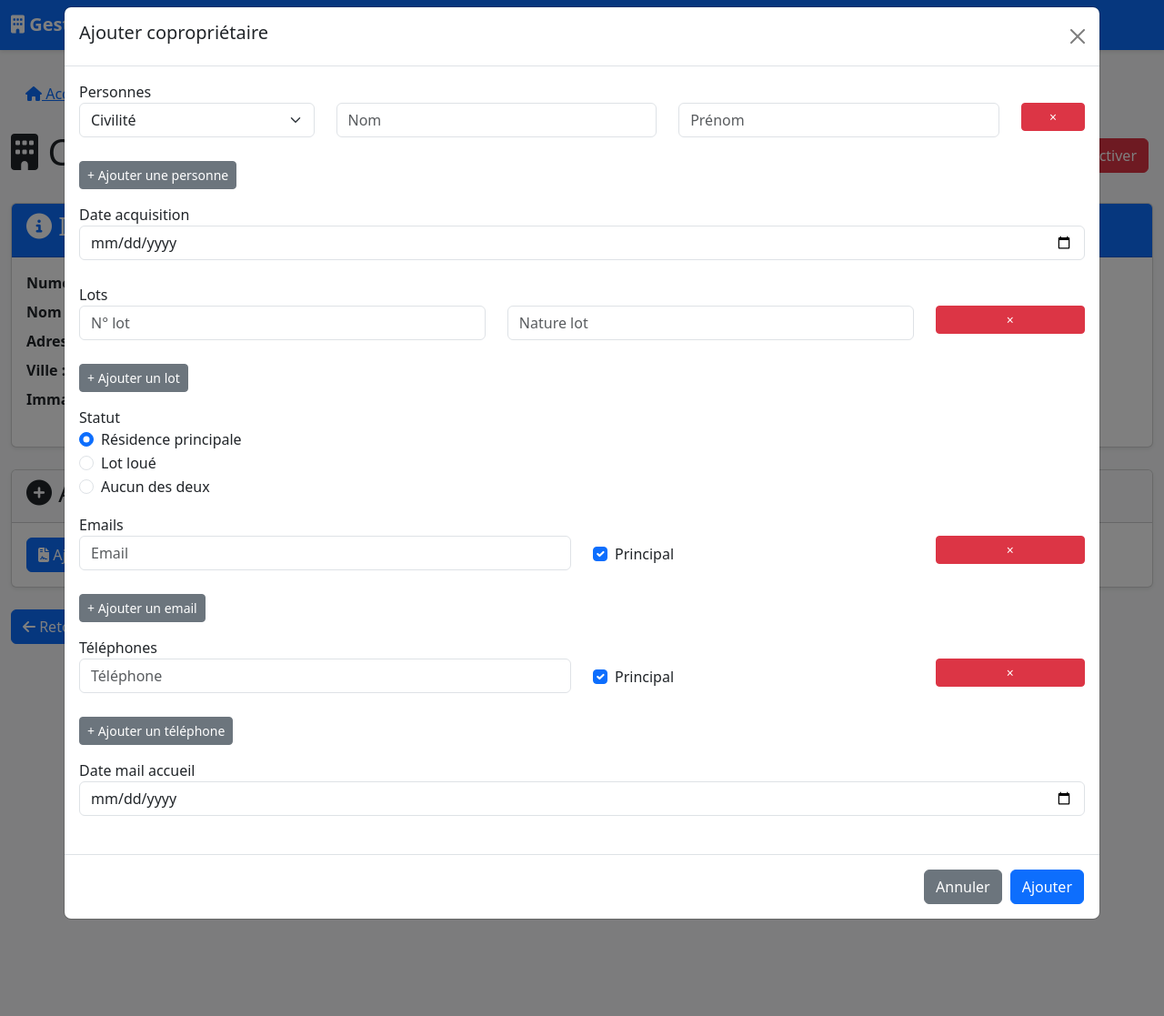
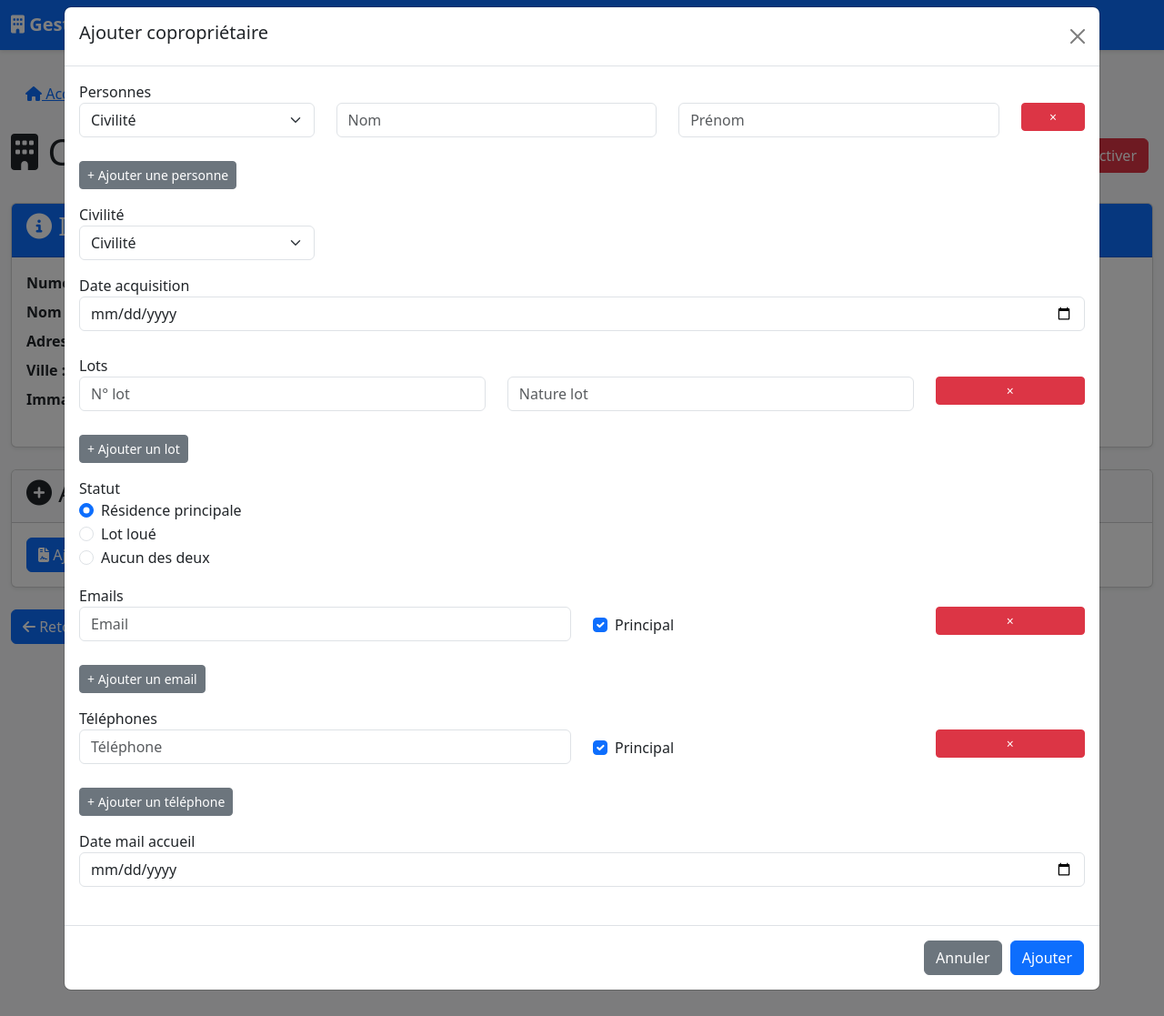
Before and after one commit to Keko-creator/copro_manager, a Flask app: page /copropriete/1 in a window 1280 px wide, after a click on "Ajouter un copropriétaire". Shown: the part 21-1138 px from the top of the page at 91% size. Run offline with Flask 3, Linux system fonts and the light colour scheme.

Commit message:
Fix civilités: ajout des champs civilite_id et locataire_civilite_id pour les copropriétaires. Remplacement de Mademoiselle par Madame dans les civilités par défaut.
Co-authored-by: Keko-creator <Keko-creator@users.noreply.github.com>

```diff
--- a/copro_manager/app.py
+++ b/copro_manager/app.py
@@ -80,6 +80,7 @@ class Prestation(db.Model):
 
 class Coproprietaire(db.Model):
     id = db.Column(db.Integer, primary_key=True)
+    civilite_id = db.Column(db.Integer, db.ForeignKey('civilites.id'), nullable=True)
     copropriete_id = db.Column(db.Integer, db.ForeignKey('copropriete.id'), nullable=False)
     date_acquisition = db.Column(db.Date)
     nom = db.Column(db.String(100))
@@ -94,6 +95,7 @@ class Coproprietaire(db.Model):
     lien_espace_client = db.Column(db.String(500))
 
     locataire_nom = db.Column(db.String(100))
+    locataire_civilite_id = db.Column(db.Integer, db.ForeignKey('civilites.id'), nullable=True)
     locataire_prenom = db.Column(db.String(100))
     locataire_email = db.Column(db.String(200))
     locataire_telephone = db.Column(db.String(50))
@@ -461,6 +463,7 @@ def save_coproprietaire():
     # --- Récupération des données simples ---
     nom = request.form.get('nom')
     prenom = request.form.get('prenom')
+    civilite_id = request.form.get('civilite_id')
     date_acquisition = parse_date(request.form.get('date_acquisition'))
     est_residence_principale = 'est_residence_principale' in request.form
     est_loue = 'est_loue' in request.form
@@ -469,6 +472,7 @@ def save_coproprietaire():
 
     # --- Récupération des infos du locataire ---
     locataire_nom = request.form.get('locataire_nom')
+    locataire_civilite_id = request.form.get('locataire_civilite_id')
     locataire_prenom = request.form.get('locataire_prenom')
     locataire_email = request.form.get('locataire_email')
     locataire_telephone = request.form.get('locataire_telephone')
@@ -550,6 +554,8 @@ def save_coproprietaire():
         cp.locataire_nom = locataire_nom
         cp.locataire_prenom = locataire_prenom
         cp.locataire_email = locataire_email
+        cp.civilite_id = civilite_id
+        cp.locataire_civilite_id = locataire_civilite_id
         cp.locataire_telephone = locataire_telephone
 
         cp.lots = [LotCoproprietaire(numero=lot['numero'], nature=lot['nature']) for lot in lots_data]
@@ -647,7 +653,7 @@ if __name__ == '__main__':
 
         # Initialiser les civilités si elles n'existent pas
         if Civilite.query.count() == 0:
-            civilites_data = ["Monsieur", "Madame", "Mademoiselle", "Société"]
+            civilites_data = ["Monsieur", "Madame", "Société"]
             for libelle in civilites_data:
                 civilite = Civilite(libelle=libelle)
                 db.session.add(civilite)
--- a/copro_manager/database.py
+++ b/copro_manager/database.py
@@ -81,6 +81,7 @@ class Prestation(db.Model):
 class Coproprietaire(db.Model):
     id = db.Column(db.Integer, primary_key=True)
     copropriete_id = db.Column(db.Integer, db.ForeignKey('copropriete.id'), nullable=False)
+    civilite_id = db.Column(db.Integer, db.ForeignKey('civilites.id'), nullable=True)
     date_acquisition = db.Column(db.Date)
     nom = db.Column(db.String(100))
     prenom = db.Column(db.String(100))
@@ -93,6 +94,7 @@ class Coproprietaire(db.Model):
     date_envoi_mail_accueil = db.Column(db.Date)
     lien_espace_client = db.Column(db.String(500))
 
+    locataire_civilite_id = db.Column(db.Integer, db.ForeignKey('civilites.id'), nullable=True)
     locataire_nom = db.Column(db.String(100))
     locataire_prenom = db.Column(db.String(100))
     locataire_email = db.Column(db.String(200))
--- a/copro_manager/templates/modals.html
+++ b/copro_manager/templates/modals.html
@@ -91,6 +91,18 @@
                 </div>
               </div>
               <button type="button" class="btn btn-sm btn-secondary mt-2" onclick="addPersonRow('persons-container-add')">+ Ajouter une personne</button>
+            </div>
+          </div>
+          <!-- Civilité -->
+          <div class="row mb-3">
+            <div class="col-md-3">
+              <label>Civilité</label>
+              <select class="form-select" name="civilite_id">
+                <option value="">Civilité</option>
+                {% for c in Civilite.query.all() %}
+                <option value="{{ c.id }}">{{ c.libelle }}</option>
+                {% endfor %}
+              </select>
             </div>
           </div>
 
@@ -475,6 +487,18 @@
             </div>
           </div>
 
+          <!-- Civilité -->
+          <div class="row mb-3">
+            <div class="col-md-3">
+              <label>Civilité</label>
+              <select class="form-select" name="civilite_id">
+                <option value="">Civilité</option>
+                {% for c in civilites %}
+                <option value="{{ c.id }}" {% if cp.civilite_id == c.id %}selected{% endif %}>{{ c.libelle }}</option>
+                {% endfor %}
+              </select>
+            </div>
+          </div>
           <!-- Date acquisition -->
           <div class="row mb-3">
             <div class="col-md-12">
```
